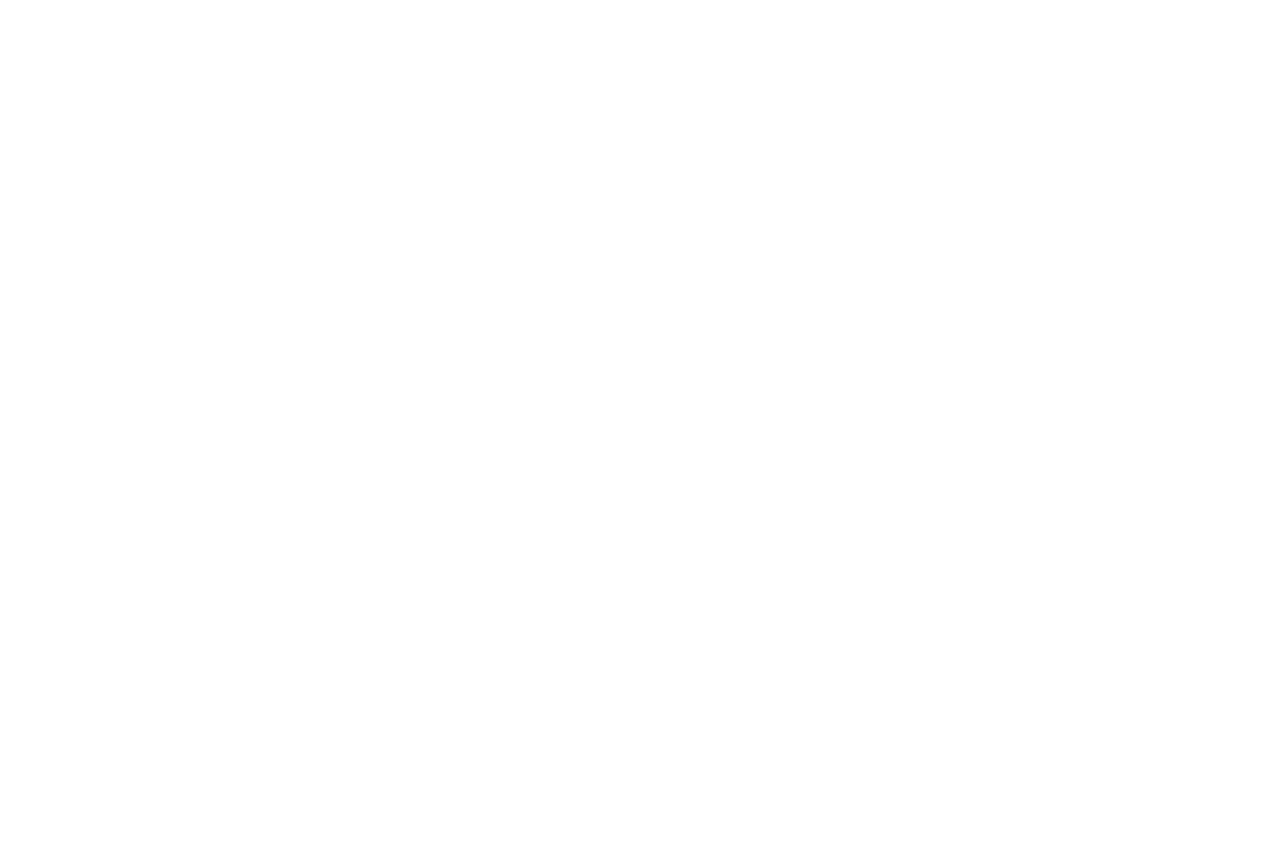
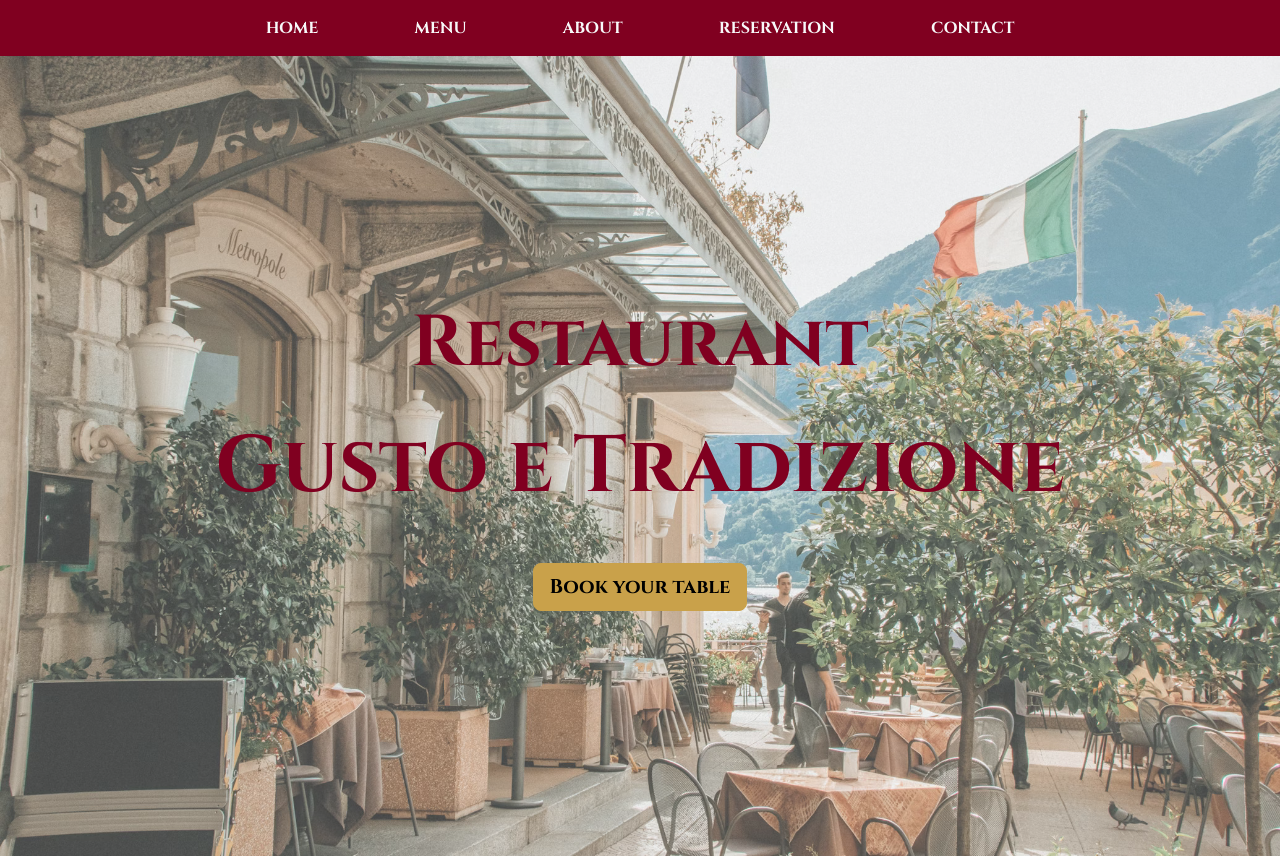
Before and after one commit to tarik-benabbou-mac-veigh/Restaurant-Guso-e-Tradizione, a website: page index.html in a window 1280 px wide. Before the commit the page ends 800 px from the top, so only its background shows below. Drawn offline with nearby package versions, Linux system fonts and the light colour scheme.

Commit message:
Adding of several elements : navbar, main image, h1, h2, button

```diff
--- /dev/null
+++ b/assets/scss/custome.scss
@@ -0,0 +1,10 @@
+.form-image{
+    width: 100%;
+    height: 800px;
+}
+
+.form-image img{
+    object-fit: cover;
+    width: 100%;
+    height: 100%;
+}
--- /dev/null
+++ b/assets/scss/font.scss
@@ -0,0 +1,8 @@
+@import url('https://fonts.googleapis.com/css2?family=Cinzel:wght@400..900&display=swap');
+
+h1, h2, h3, h4, header{
+    font-family: "Cinzel", serif;
+    font-optical-sizing: auto;
+    font-weight: weight;
+    font-style: normal;
+}
--- a/assets/scss/global.scss
+++ b/assets/scss/global.scss
@@ -5,5 +5,7 @@
 @import '../../node_modules/bootstrap/scss/utilities';
 
 @import './palette.scss';
+@import './font.scss';
+@import './custome.scss';
 
 @import '../../node_modules/bootstrap/scss/bootstrap.scss';
--- a/index.html
+++ b/index.html
@@ -5,10 +5,29 @@
     <meta name="viewport" content="width=device-width, initial-scale=1.0">
     <title>Gusto e Tradizione</title>
     <link href="https://cdn.jsdelivr.net/npm/bootstrap@5.0.2/dist/css/bootstrap.min.css" rel="stylesheet" integrity="sha384-EVSTQN3/azprG1Anm3QDgpJLIm9Nao0Yz1ztcQTwFspd3yD65VohhpuuCOmLASjC" crossorigin="anonymous">
+    <link rel="stylesheet" href="./assets/css/raw/style.css">
 </head>
 <body>
     <header>
+        <!-- Navbar -->
+        <nav class="d-flex justify-content-center bg-light-bordeau">
+            <a class="text-uppercase fz-2 fw-bold text-decoration-none text-light py-3 px-5" href="#">Home</a>
+            <a class="text-uppercase fz-2 fw-bold text-decoration-none text-light py-3 px-5" href="#">Menu</a>
+            <a class="text-uppercase fz-2 fw-bold text-decoration-none text-light py-3 px-5" href="#">About</a>
+            <a class="text-uppercase fz-2 fw-bold text-decoration-none text-light py-3 px-5" href="#">Reservation</a>
+            <a class="text-uppercase fz-2 fw-bold text-decoration-none text-light py-3 px-5" href="#">Contact</a>
+        </nav>
 
+        <!-- Main image + h1 -->
+         <div class="position-relative form-image">
+            <img class="position-absolute opacity-75"  src="./assets/images/terrasse-restaurant-gusto-e-tradizione.jpg" alt="terrace of the restaurant with view on the lake and mountain">
+
+            <div class="position-relative w-100 h-100 d-flex flex-column justify-content-center align-items-center">
+                <h2 class="text-light-bordeau fw-bold display-2 ">Restaurant</h2>
+                <h1 class="text-light-bordeau fw-bold display-1 my-4">Gusto e Tradizione</h1>
+                <a href="#" class="btn btn-lg btn-gold mt-4 fw-bold">Book your table</a>
+            </div>
+         </div>
     </header>
 
     <main>
```
Also changed, not shown: assets/css/raw/style.css, assets/images/gusto-e-tradizione-favicon.png (added), assets/images/restaurant-four.jpg (added), assets/images/restaurant-menu.jpg (added), assets/images/terrasse-restaurant-gusto-e-tradizione.jpg (added), 1 other file.
